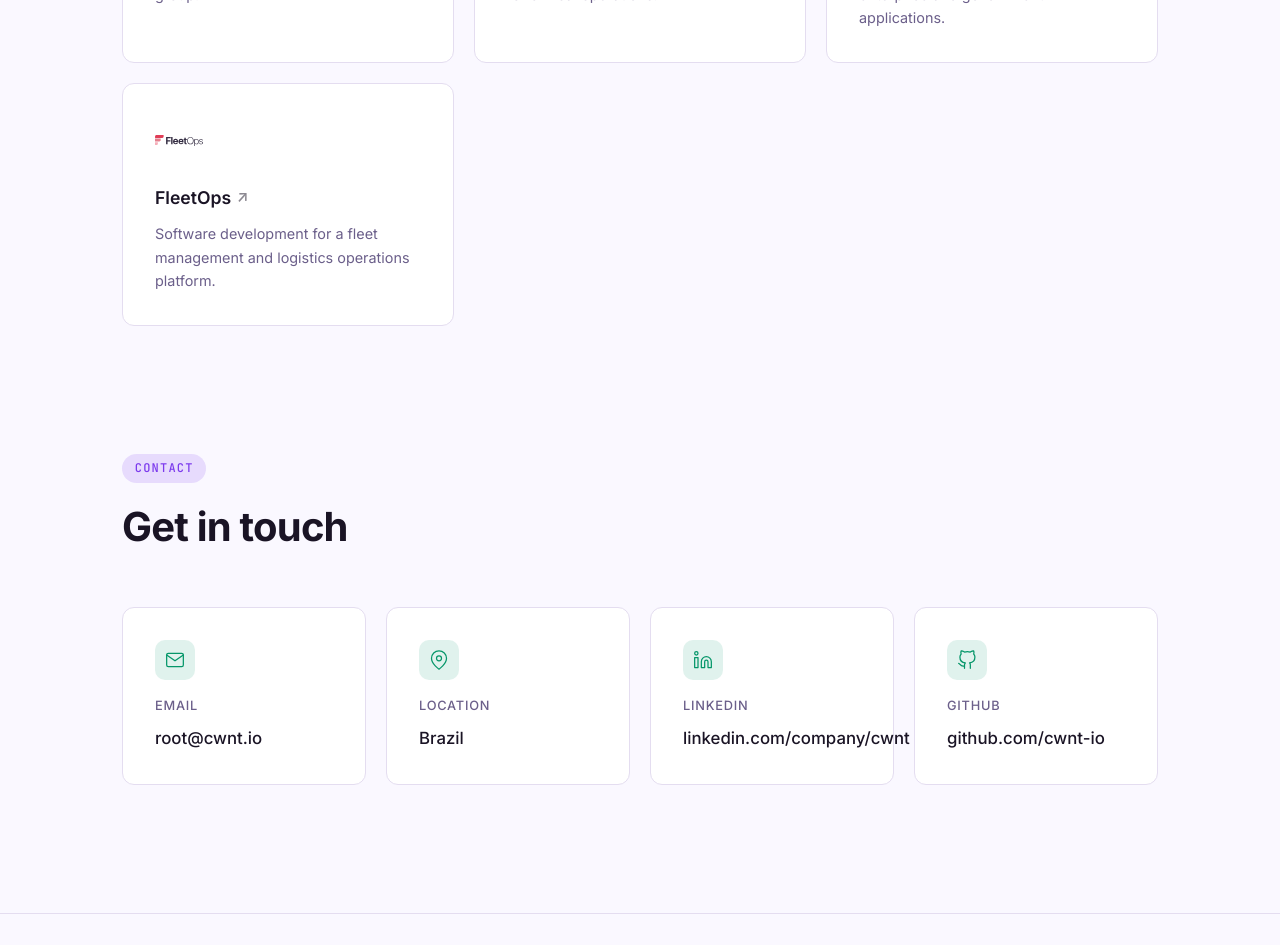
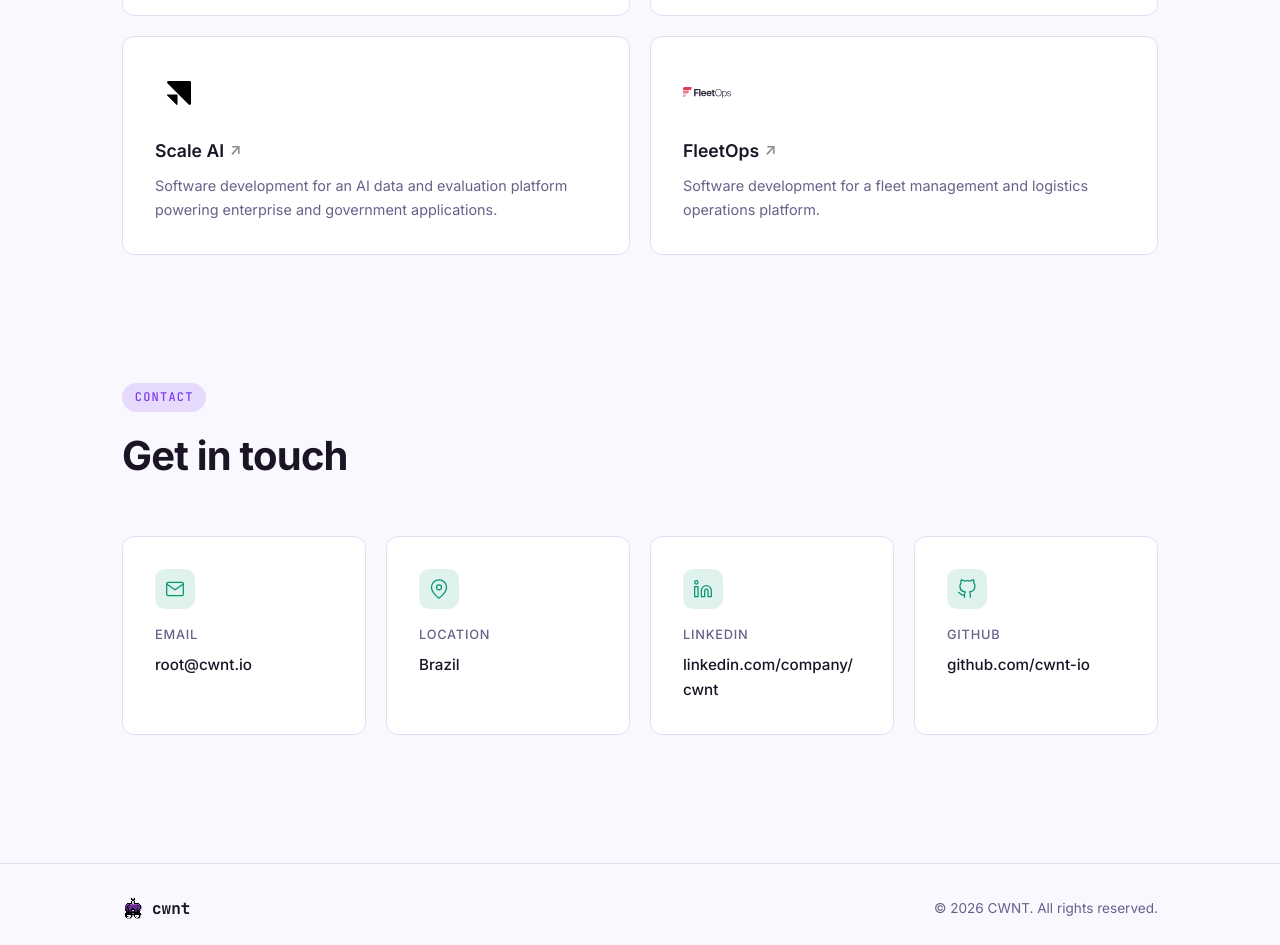
Before and after one commit to cwnt-io/website, a SvelteKit app: page / in a window 1280 px wide. Shown: the part 2534-3479 px from the top of the page. Built offline with nearby package versions, Linux system fonts and the light colour scheme.

Commit message:
fix: improve grid layouts and responsiveness
Use fixed column counts to prevent orphaned cards: 3-col for
services/opensource, 2-col for clients, 4-col for contact.
Add responsive breakpoints at 1024px (2-col) and 580px (1-col).
Fix contact value text overflow for long URLs.

```diff
--- a/src/routes/+page.svelte
+++ b/src/routes/+page.svelte
@@ -566,7 +566,7 @@
 
 	.services-grid {
 		display: grid;
-		grid-template-columns: repeat(auto-fit, minmax(250px, 1fr));
+		grid-template-columns: repeat(3, 1fr);
 		gap: 1.25rem;
 	}
 
@@ -640,7 +640,7 @@
 
 	.opensource-grid {
 		display: grid;
-		grid-template-columns: repeat(auto-fit, minmax(300px, 1fr));
+		grid-template-columns: repeat(3, 1fr);
 		gap: 1rem;
 	}
 
@@ -703,7 +703,7 @@
 
 	.clients-grid {
 		display: grid;
-		grid-template-columns: repeat(auto-fit, minmax(250px, 1fr));
+		grid-template-columns: repeat(2, 1fr);
 		gap: 1.25rem;
 	}
 
@@ -783,7 +783,7 @@
 
 	.contact-grid {
 		display: grid;
-		grid-template-columns: repeat(auto-fit, minmax(220px, 1fr));
+		grid-template-columns: repeat(4, 1fr);
 		gap: 1.25rem;
 	}
 
@@ -828,9 +828,11 @@
 	}
 
 	.contact-value {
-		font-size: 1.05rem;
+		font-size: 0.95rem;
 		font-weight: 500;
 		color: var(--color-text);
+		word-break: break-word;
+		overflow-wrap: break-word;
 	}
 
 	a.contact-value:hover {
@@ -881,6 +883,20 @@
 	/* ========================
 	   Responsive
 	   ======================== */
+	@media (max-width: 1024px) {
+		.services-grid {
+			grid-template-columns: repeat(2, 1fr);
+		}
+
+		.opensource-grid {
+			grid-template-columns: repeat(2, 1fr);
+		}
+
+		.contact-grid {
+			grid-template-columns: repeat(2, 1fr);
+		}
+	}
+
 	@media (max-width: 768px) {
 		.nav-content {
 			padding: 0.75rem 1.25rem;
@@ -914,6 +930,11 @@
 			padding: 4rem 0 5rem;
 		}
 
+		.opensource,
+		.clients {
+			padding: 0 0 5rem;
+		}
+
 		.contact {
 			padding: 0 0 5rem;
 		}
@@ -923,6 +944,15 @@
 			gap: 0.75rem;
 			text-align: center;
 			padding: 0 1.25rem;
+		}
+	}
+
+	@media (max-width: 580px) {
+		.services-grid,
+		.opensource-grid,
+		.clients-grid,
+		.contact-grid {
+			grid-template-columns: 1fr;
 		}
 	}
 
```
